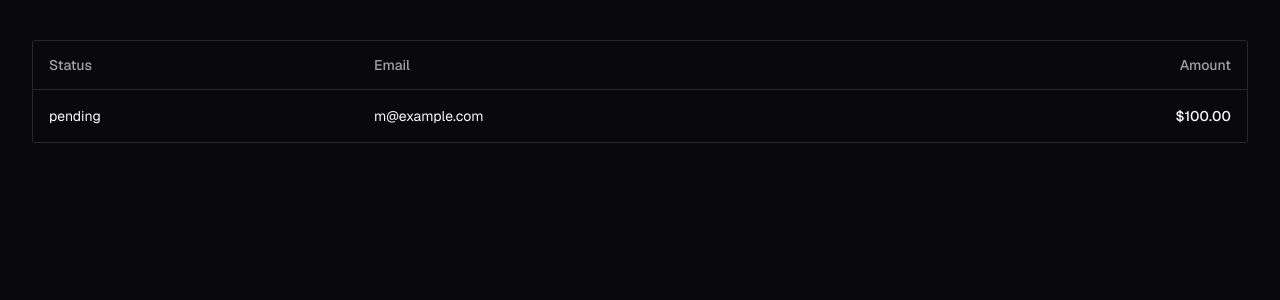
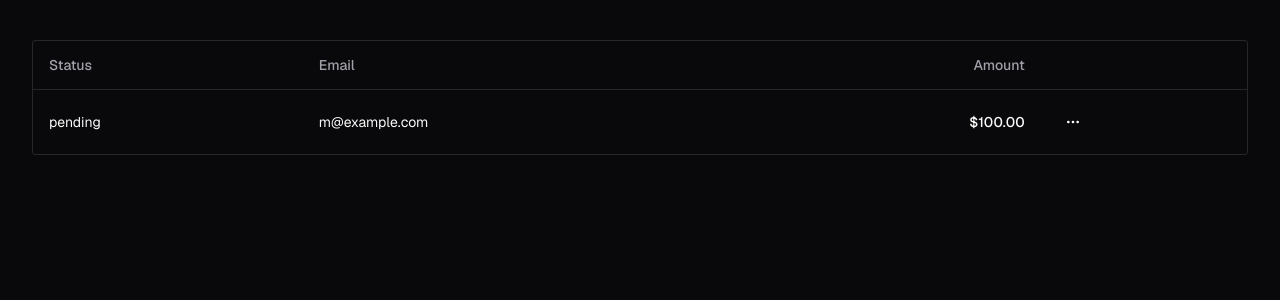
Before and after one commit to mvpedro/xp-sarm, a Next.js app: page /professionals in a window 1280 px wide. Shown: the top 300 px of the page. Built offline with nearby package versions, Linux system fonts and the light colour scheme.

Commit message:
Adding actions

```diff
--- a/src/app/professionals/columns.tsx
+++ b/src/app/professionals/columns.tsx
@@ -1,9 +1,17 @@
 'use client'
 
 import { ColumnDef } from '@tanstack/react-table'
+import { MoreHorizontal } from 'lucide-react'
+import { Button } from '@/components/ui/button'
+import {
+  DropdownMenu,
+  DropdownMenuContent,
+  DropdownMenuItem,
+  DropdownMenuLabel,
+  DropdownMenuSeparator,
+  DropdownMenuTrigger,
+} from '@/components/ui/dropdown-menu'
 
-// This type is used to define the shape of our data.
-// You can use a Zod schema here if you want.
 export type Payment = {
   id: string
   amount: number
@@ -33,4 +41,32 @@
       return <div className="text-right font-medium">{formatted}</div>
     },
   },
+  {
+    id: 'actions',
+    cell: ({ row }) => {
+      const payment = row.original
+
+      return (
+        <DropdownMenu>
+          <DropdownMenuTrigger asChild>
+            <Button variant="ghost" className="h-8 w-8 p-0">
+              <span className="sr-only">Open menu</span>
+              <MoreHorizontal className="h-4 w-4" />
+            </Button>
+          </DropdownMenuTrigger>
+          <DropdownMenuContent align="end">
+            <DropdownMenuLabel>Actions</DropdownMenuLabel>
+            <DropdownMenuItem
+              onClick={() => navigator.clipboard.writeText(payment.id)}
+            >
+              Copy payment ID
+            </DropdownMenuItem>
+            <DropdownMenuSeparator />
+            <DropdownMenuItem>View customer</DropdownMenuItem>
+            <DropdownMenuItem>View payment details</DropdownMenuItem>
+          </DropdownMenuContent>
+        </DropdownMenu>
+      )
+    },
+  },
 ]
```
